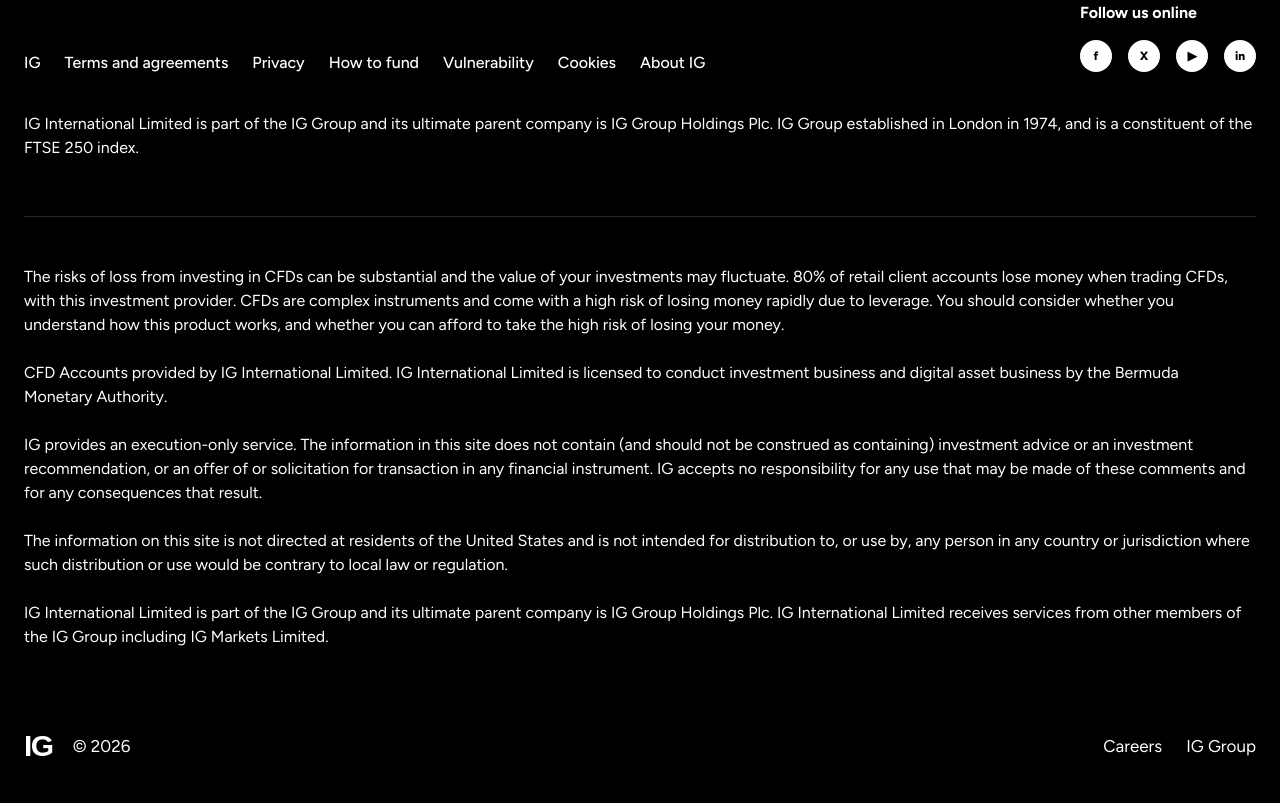
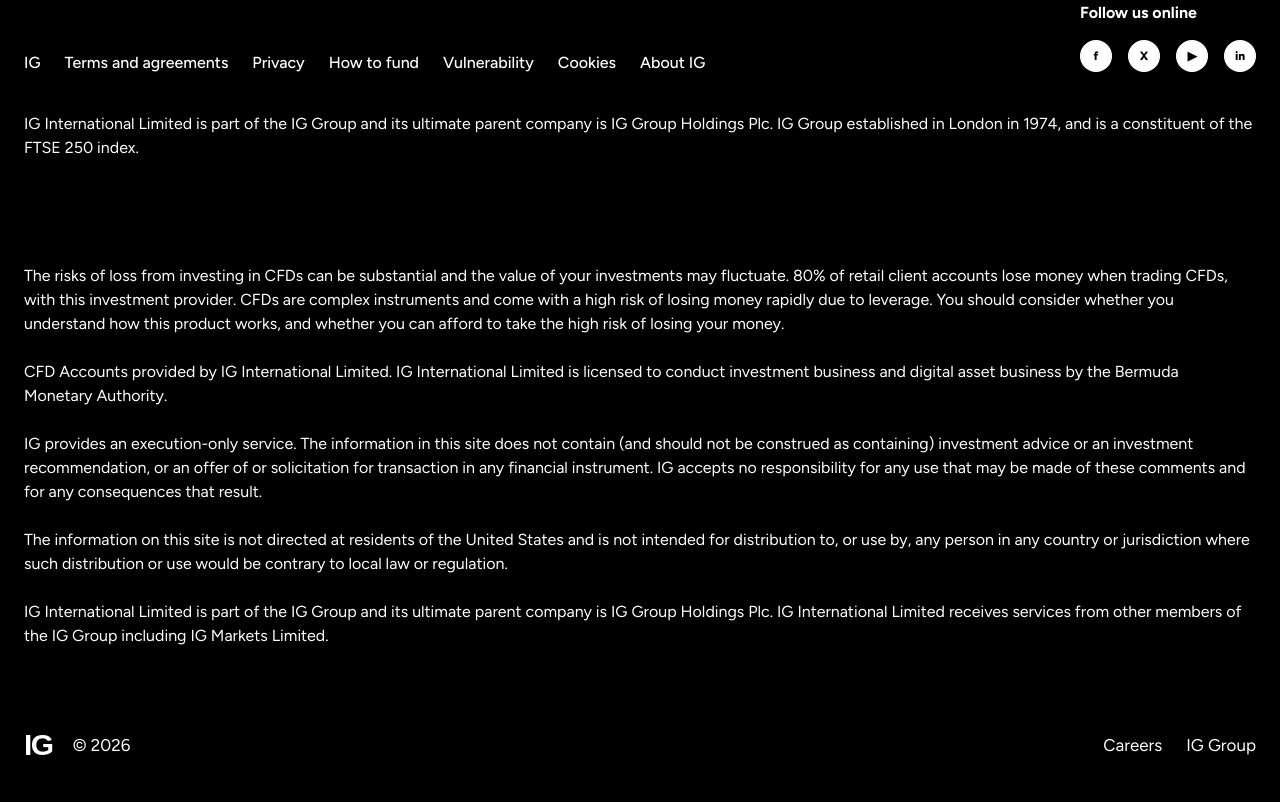
Before and after one commit to u4believe/IG-mock-page, a website: page ej-site/public/IG Landing v2.dc.html in a window 1280 px wide. Shown: the part 6621-7424 px from the top of the page. Drawn offline with nearby package versions, Linux system fonts and the light colour scheme.

Commit message:
new commit

```diff
--- a/ej-site/public/IG Landing v2.dc.html
+++ b/ej-site/public/IG Landing v2.dc.html
@@ -315,7 +315,7 @@ button{font-family:inherit}
 </div>
 </div>
 <p style="margin:0 0 56px;font-size:16px;line-height:1.5;color:#fff;max-width:1280px;text-wrap:pretty">IG International Limited is part of the IG Group and its ultimate parent company is IG Group Holdings Plc. IG Group established in London in 1974, and is a constituent of the FTSE 250 index.</p>
-<div style="display:flex;flex-direction:column;gap:24px;font-size:16px;line-height:1.5;color:#fff;max-width:1280px;padding:48px 0 56px;border-top:1px solid #2a2a2a">
+<div style="display:flex;flex-direction:column;gap:24px;font-size:16px;line-height:1.5;color:#fff;max-width:1280px;padding:48px 0 56px">
 <p style="margin:0;text-wrap:pretty">The risks of loss from investing in CFDs can be substantial and the value of your investments may fluctuate. 80% of retail client accounts lose money when trading CFDs, with this investment provider. CFDs are complex instruments and come with a high risk of losing money rapidly due to leverage. You should consider whether you understand how this product works, and whether you can afford to take the high risk of losing your money.</p>
 <p style="margin:0;text-wrap:pretty">CFD Accounts provided by IG International Limited. IG International Limited is licensed to conduct investment business and digital asset business by the Bermuda Monetary Authority.</p>
 <p style="margin:0;text-wrap:pretty">IG provides an execution-only service. The information in this site does not contain (and should not be construed as containing) investment advice or an investment recommendation, or an offer of or solicitation for transaction in any financial instrument. IG accepts no responsibility for any use that may be made of these comments and for any consequences that result.</p>
```
